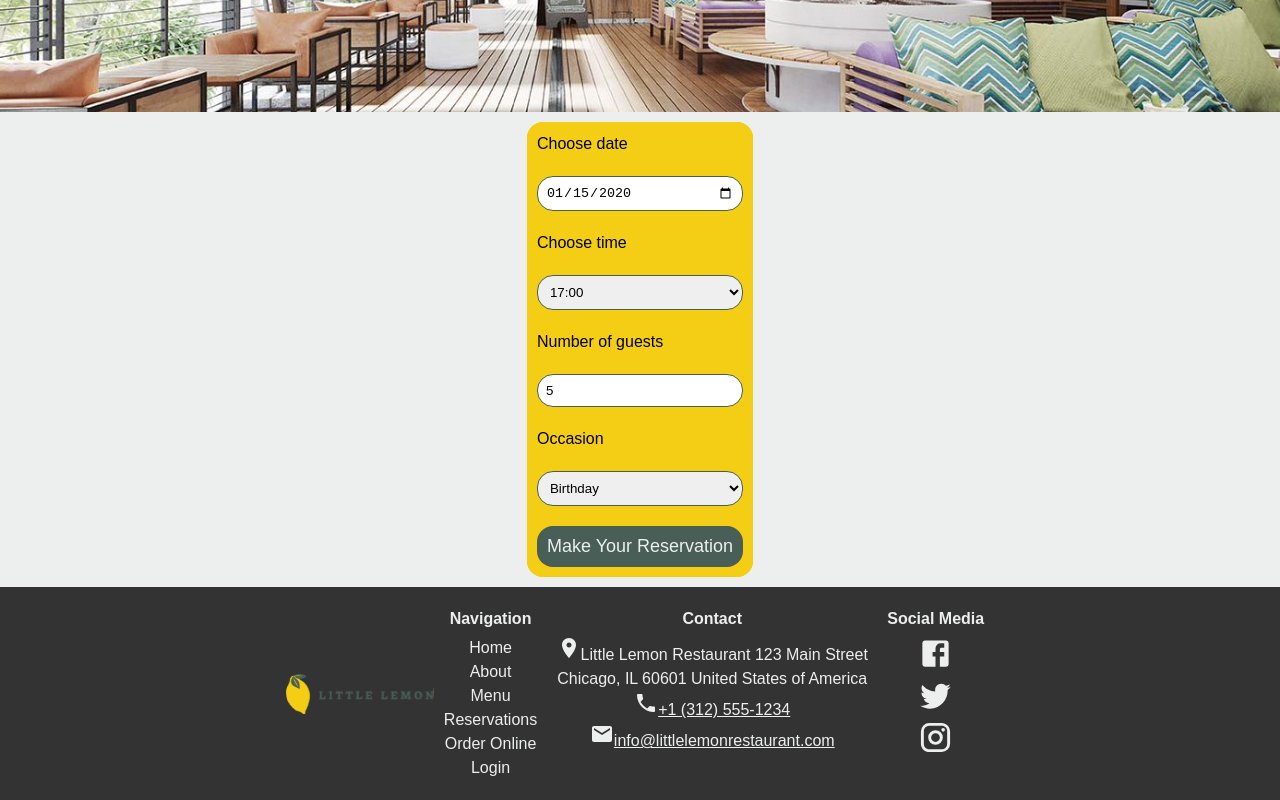
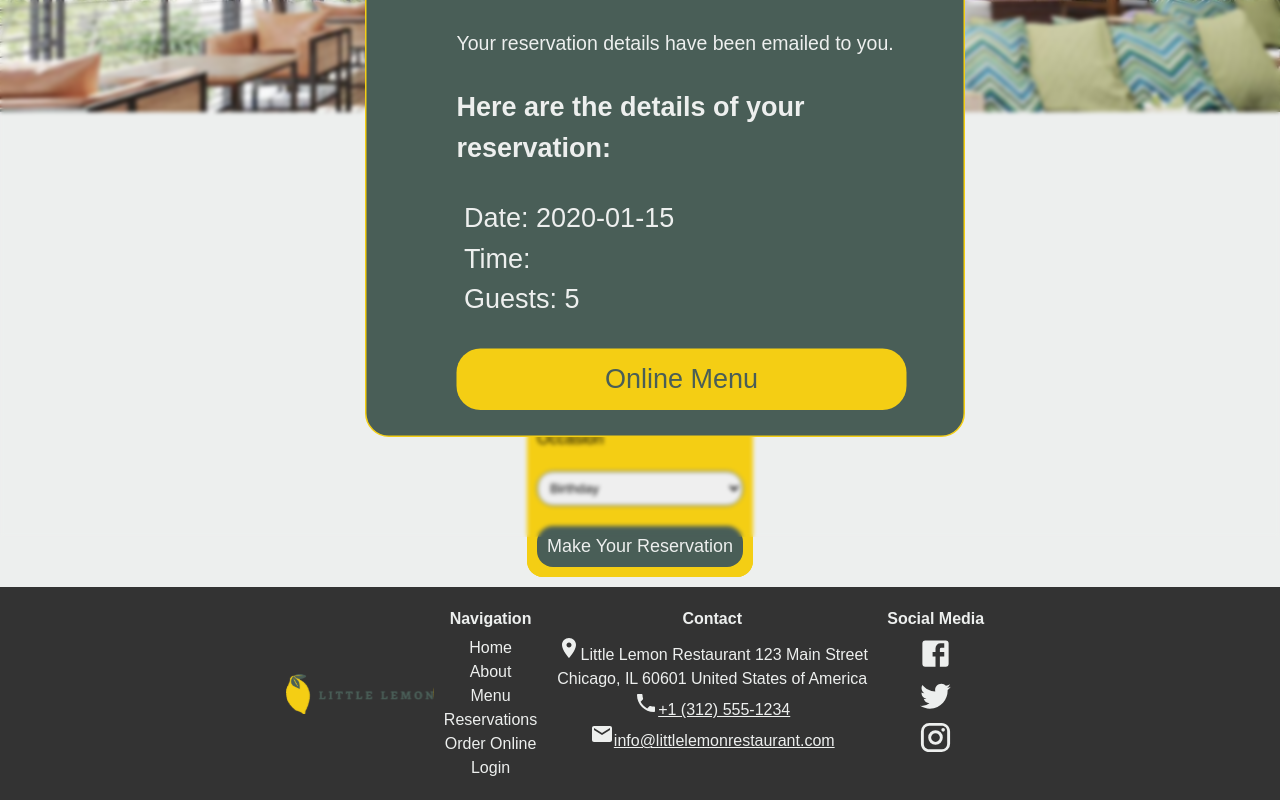
Before and after one commit to AywinK/little-lemon, a React (Create React App) app: page /reservations in a window 1280 px wide. Both pictures are taken after typing "2020-01-15", "5" into the empty fields and a click on the input "Make Your Reservation". Shown: the part 263-1063 px from the top of the page. Built offline with nearby package versions, Linux system fonts and the light colour scheme.

Commit message:
adds confirmation modal

```diff
--- a/src/components/pages/reserve_a_table/BookingDetails.js
+++ b/src/components/pages/reserve_a_table/BookingDetails.js
@@ -1,14 +1,22 @@
 import ConfirmedBooking from "./ConfirmedBooking";
+import { useState } from "react";
 
 const BookingDetails = ({
     data,
     availableTimesOptions,
-    handleSubmit,
+    submitForm,
     handleDateChange,
     handleTimeChange,
     handleGuestsChange,
     handleOccasionChange
 }) => {
+
+    const [submissionStatus, setSubmissionStatus] = useState(false);
+
+    const handleSubmit = (e) => {
+        e.preventDefault();
+        setSubmissionStatus(submitForm(data));
+    }
 
     return (
         <div
@@ -18,7 +26,11 @@ const BookingDetails = ({
                 borderRadius: "16px",
             }}
         >
-            <ConfirmedBooking />
+            <ConfirmedBooking
+                data={data}
+                setSubmissionStatus={setSubmissionStatus}
+                submissionStatus={submissionStatus}
+            />
             <form
                 onSubmit={handleSubmit}
                 style={{
--- a/src/components/pages/reserve_a_table/ConfirmedBooking.js
+++ b/src/components/pages/reserve_a_table/ConfirmedBooking.js
@@ -2,7 +2,7 @@ import CloseIcon from '@mui/icons-material/Close';
 import { NavLink } from "react-router-dom";
 import { useRef } from 'react';
 
-const ConfirmedBooking = () => {
+const ConfirmedBooking = ({ data, submissionStatus, setSubmissionStatus }) => {
 
     const modalRef = useRef(null);
 
@@ -13,14 +13,16 @@ const ConfirmedBooking = () => {
     }
 
     const handleCLick = (e) => {
+        e.preventDefault();
         modalRef.current.classList.toggle("show");
+        setSubmissionStatus(false)
     }
 
     return (
 
         <div
             ref={modalRef}
-            className="confirmationBackdrop"
+            className={submissionStatus ? "confirmationBackdrop show" : "confirmationBackdrop"}
             role="dialog"
         >
             <div
@@ -44,9 +46,9 @@ const ConfirmedBooking = () => {
                 <h3 className="cardTitle">Here are the details of your reservation:</h3>
                 <br />
                 <ul style={{ listStyle: "none", paddingLeft: "5px" }} className="leadText">
-                    <li>Date: {fakeData.date}</li>
-                    <li>Time: {fakeData.time}</li>
-                    <li>Guests: {fakeData.guests}</li>
+                    <li>Date: {data.date}</li>
+                    <li>Time: {data.time}</li>
+                    <li>Guests: {data.guests}</li>
                 </ul>
                 <br />
                 <NavLink to="/"><button style={{ width: "350px" }} className="cta leadText">Online Menu</button></NavLink>
--- a/src/components/pages/reserve_a_table/FormSection.js
+++ b/src/components/pages/reserve_a_table/FormSection.js
@@ -3,10 +3,10 @@ import BookingDetails from "./BookingDetails";
 import ContactDetails from "./ContactDetails";
 import { useState, useEffect } from "react";
 
-const FormSection = ({ availableTimes, setAvailableTimes, dispatch }) => {
+const FormSection = ({ submitForm, availableTimes, setAvailableTimes, dispatch }) => {
 
     const [data, setData] = useState({
-        date: new Date(),
+        date: new Date().getDate(),
         time: "",
         guests: "",
         occasion: ""
@@ -18,15 +18,7 @@ const FormSection = ({ availableTimes, setAvailableTimes, dispatch }) => {
         setAvailableTimes(dispatch, data.date);
     }, [data.date, dispatch, setAvailableTimes]);
 
-    const handleSubmit = (e) => {
-        e.preventDefault();
-        // setData({
-        //     date: e.target["res-date"].value,
-        //     time: e.target["res-time"].value,
-        //     guests: e.target["guests"].value,
-        //     occasion: e.target["occasion"].value
-        // });
-    }
+
 
     const handleDateChange = (e) => {
         const { value } = e.target;
@@ -64,7 +56,7 @@ const FormSection = ({ availableTimes, setAvailableTimes, dispatch }) => {
             <BookingDetails
                 data={data}
                 availableTimesOptions={availableTimesOptions}
-                handleSubmit={handleSubmit}
+                submitForm={submitForm}
                 handleDateChange={handleDateChange}
                 handleTimeChange={handleTimeChange}
                 handleGuestsChange={handleGuestsChange}
--- a/src/components/pages/reserve_a_table/Reservations.js
+++ b/src/components/pages/reserve_a_table/Reservations.js
@@ -1,7 +1,7 @@
 import FormSection from "./FormSection";
 import Hero from "./Hero";
 import { useReducer } from "react";
-import { fetchAPI } from "../../../../src/apis/bookingAPI";
+import { fetchAPI, submitAPI } from "../../../../src/apis/bookingAPI";
 
 const UPDATE_TIMES = "UPDATE_TIMES";
 
@@ -25,6 +25,22 @@ const updateTimes = (dispatch, date) => {
     dispatch({ type: UPDATE_TIMES, date: date });
 }
 
+// const handleSubmit = (e, data) => {
+//     e.preventDefault();
+//     console.log(e.target)
+//     // setData({
+//     //     date: e.target["res-date"].value,
+//     //     time: e.target["res-time"].value,
+//     //     guests: e.target["guests"].value,
+//     //     occasion: e.target["occasion"].value
+//     // });
+// }
+
+const submitForm = (formData) => {
+    const isSubmitted = submitAPI(formData);
+    return isSubmitted;
+}
+
 const Reservations = () => {
 
     // const [availableTimes, setAvailableTimes] = useState(["17:00", "18:00", "19:00", "20:00,", "21:00", "22:00"]);
@@ -34,7 +50,7 @@ const Reservations = () => {
     return (
         <main>
             <Hero />
-            <FormSection availableTimes={availableTimes} setAvailableTimes={updateTimes} dispatch={dispatch} />
+            <FormSection submitForm={submitForm} availableTimes={availableTimes} setAvailableTimes={updateTimes} dispatch={dispatch} />
         </main>
     )
 }
```
